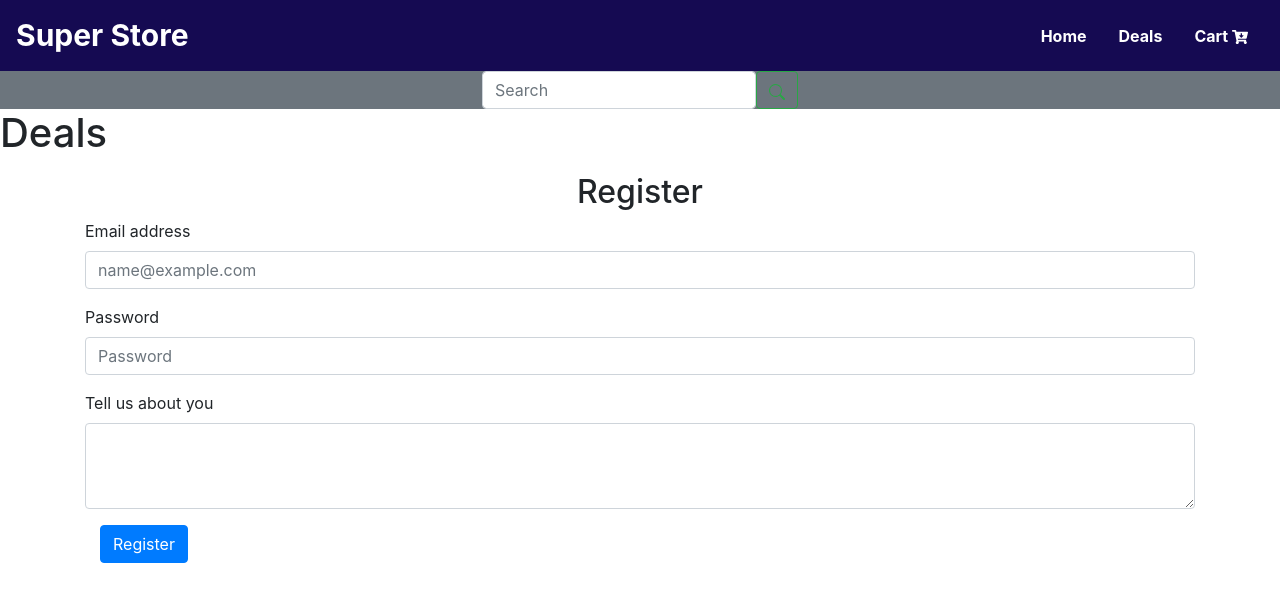
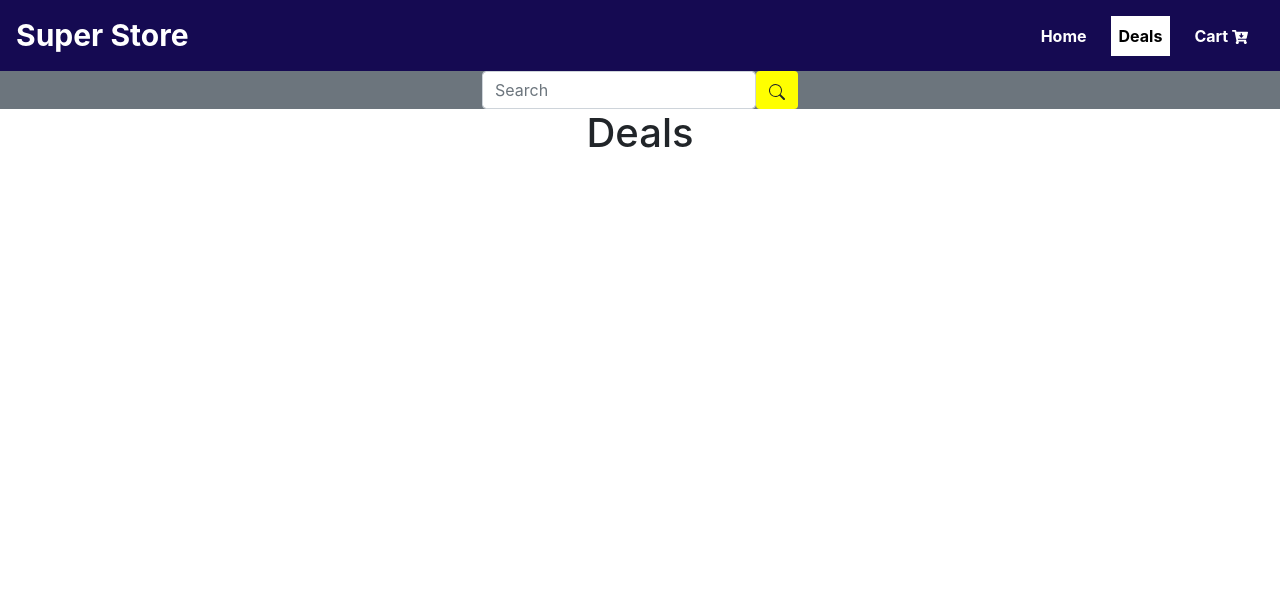
Before and after one commit to SakaRicky/my-super-store, a React (Create React App) app: page /deals in a window 1280 px wide. Shown: the top 602 px of the page. Built offline with nearby package versions, Linux system fonts and the light colour scheme.

Commit message:
Made the nav element active when on their route. Used NavLink

```diff
--- a/src/App.js
+++ b/src/App.js
@@ -24,46 +24,6 @@ const App = () => {
         </Switch>
       </Router>
 
-
-
-      <div className="container mt-3">
-        <h2 class="text-center">Register</h2>
-        <div>
-          <div class="mb-3">
-            <label for="email" class="form-label">
-              Email address
-            </label>
-            <input
-              type="email"
-              class="form-control"
-              id="email"
-              placeholder="name@example.com"
-            />
-          </div>
-          <div class="mb-3">
-            <label for="password" class="form-label">
-              Password
-            </label>
-            <input
-              type="password"
-              class="form-control"
-              id="password"
-              placeholder="Password"
-            />
-          </div>
-          <div class="mb-3">
-            <label for="bio" class="form-label">
-              Tell us about you
-            </label>
-            <textarea class="form-control" id="bio" rows="3"></textarea>
-          </div>
-          <div class="col-12">
-            <button class="btn btn-primary" type="submit">
-              Register
-            </button>
-          </div>
-        </div>
-      </div>
     </div>
   );
 }
--- a/src/components/navbar/navbar.css
+++ b/src/components/navbar/navbar.css
@@ -4,3 +4,8 @@
 .navbar-brand {
     font-size: 30px !important;
 }
+
+.active{
+    color: black !important;
+    background-color:white;
+  }
--- a/src/components/navbar/navbar.js
+++ b/src/components/navbar/navbar.js
@@ -1,6 +1,6 @@
 import React from "react";
 
-import { Link } from 'react-router-dom'
+import { Link, NavLink } from 'react-router-dom'
 
 import { FaCartArrowDown, FaBars } from 'react-icons/fa';
 import './navbar.css'
@@ -10,18 +10,34 @@ const navbar = () => {
                 <button className="navbar-toggler text-white" type="button" data-toggle="collapse" data-target="#navbarTogglerDemo03" aria-controls="navbarTogglerDemo03" aria-expanded="false" aria-label="Toggle navigation">
                     <FaBars className="navbar-toggler-icon" style={{color:"white"}} />
                 </button>
-                <Link to='/' className="navbar-brand display-1 text-white font-weight-bolder" href="#">Super Store</Link>
+                <Link to='/' className="navbar-brand display-1 text-white font-weight-bolder">Super Store</Link>
 
                 <div className="collapse navbar-collapse" id="navbarTogglerDemo03">
                     <ul className="navbar-nav ml-auto">
                         <li className="nav-item mx-2 ">
-                            <Link to='/' className="nav-link text-white font-weight-bold" href="#">Home <span class="sr-only">(current)</span></Link>
+                            <NavLink
+                                to='/'
+                                exact
+                                className="nav-link text-white font-weight-bold"
+                                activeClassName="active">
+                                Home
+                            </NavLink>
                         </li>
                         <li className="nav-item mx-2">
-                            <Link to='/deals' className="nav-link text-white font-weight-bold" href="#">Deals</Link>
+                            <NavLink
+                                to='/deals'
+                                className="nav-link text-white font-weight-bold"
+                                activeClassName="active">
+                                Deals
+                            </NavLink>
                         </li>
                         <li className="nav-item mx-2 ">
-                            <Link to='/cart' className="nav-link text-white font-weight-bold" href="#">Cart <FaCartArrowDown /></Link>
+                            <NavLink
+                                to='/cart'
+                                className="nav-link text-white font-weight-bold"
+                                activeClassName="active">
+                                Cart <FaCartArrowDown />
+                            </NavLink>
                         </li>
                     </ul>
                 </div>
--- a/src/components/pages/cart.js
+++ b/src/components/pages/cart.js
@@ -1,7 +1,9 @@
 import React from 'react'
 
 const cart = () => {
-    return <h1>Cart</h1>
+    return <div className="row">
+    <h1 className="mx-auto">Cart</h1>
+</div>
 }
 
 export default cart
--- a/src/components/pages/deals.js
+++ b/src/components/pages/deals.js
@@ -1,7 +1,9 @@
 import React from 'react'
 
 const deals = () => {
-    return <h1>Deals</h1>
+    return <div className="row">
+    <h1 className="mx-auto">Deals</h1>
+</div>
 }
 
 export default deals
--- a/src/components/pages/home.js
+++ b/src/components/pages/home.js
@@ -1,7 +1,9 @@
 import React from 'react'
 
 const home = () => {
-    return <h1>Home</h1>
+    return <div className="row">
+        <h1 className="mx-auto">Home</h1>
+    </div>
 }
 
 export default home
--- /dev/null
+++ b/src/components/searchbar/searchbar.css
@@ -0,0 +1,3 @@
+.btn {
+    background-color: yellow !important;
+}
--- a/src/components/searchbar/searchbar.js
+++ b/src/components/searchbar/searchbar.js
@@ -2,12 +2,14 @@ import React from 'react'
 
 import { BsSearch } from 'react-icons/bs';
 
+import './searchbar.css'
+
 
 const searchbar = () => {
     return <div className="row bg-secondary">
-                <form class="form-inline mx-auto h-25">
-                    <input class="form-control" type="search" placeholder="Search" aria-label="Search" />
-                    <button class="btn btn-outline-success" type="submit"><BsSearch /></button>
+                <form className="form-inline mx-auto h-25">
+                    <input className="form-control" type="search" placeholder="Search" aria-label="Search" />
+                    <button className="btn" type="submit"><BsSearch /></button>
                 </form>
             </div>
 }
--- a/src/index.js
+++ b/src/index.js
@@ -1,6 +1,6 @@
 import 'bootstrap/dist/css/bootstrap.min.css';
-import $ from 'jquery';
-import Popper from 'popper.js';
+// import $ from 'jquery';
+// import Popper from 'popper.js';
 import 'bootstrap/dist/js/bootstrap.bundle.min';
 import React from 'react';
 import ReactDOM from 'react-dom';
```
